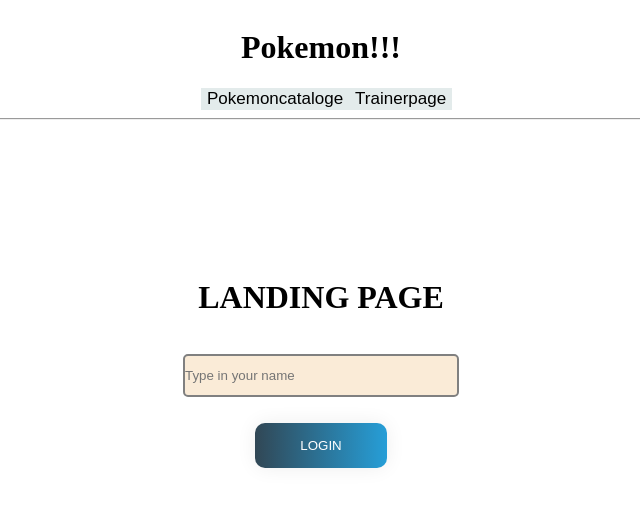
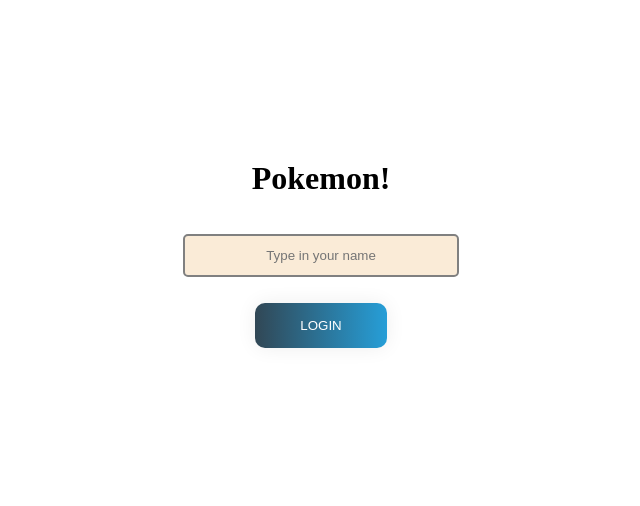
Before and after one commit to zbettmen/pokemon-app, an Angular app: page / in a window 1280 px wide. Shown: the top 506 px of the page, without its empty margins (319-959 px from the left). Built offline with nearby package versions, Linux system fonts and the light colour scheme.

Commit message:
some css fixes

```diff
--- a/src/app/loginPage/login-page/login-page.component.css
+++ b/src/app/loginPage/login-page/login-page.component.css
@@ -1,3 +1,6 @@
+input::placeholder {
+  text-align: center;
+}
 .input {
   background-color: antiquewhite;
 }
--- a/src/app/loginPage/login-page/login-page.component.html
+++ b/src/app/loginPage/login-page/login-page.component.html
@@ -1,7 +1,7 @@
-<app-navbar-page> </app-navbar-page>
+
 
 <div class="container">
-  <h1>LANDING PAGE</h1>
+  <h1>Pokemon!</h1>
   <input
     type="text"
     class="input"
--- a/src/app/navbar/navbar-page/navbar-page.component.css
+++ b/src/app/navbar/navbar-page/navbar-page.component.css
@@ -1,26 +1,28 @@
-/* div{
-    background-color: red;
-}
+
 
 h1{
     color:yellow;
-} */
+}
 
 .container-nav {
   display: grid;
   grid-template-rows: repeat(2, min-content);
   place-items: center;
+  background-color: blue;
 }
 
 .navlink {
-  grid-row: 2;
-  display: flex;
-  justify-content: space-between;
-  width: 15rem;
+  grid-row: 3;
+  width: 30rem;
+  padding: 1rem;
+  align-items: center;
+
 }
 button {
-  border: none;
+  border-radius: 1rem;
   cursor: pointer;
-  background: rgb(227, 235, 235);
+  background: rgb(231, 14, 14);
   font-size: 17px;
+  margin: 0.5rem;
+
 }
--- a/src/app/navbar/navbar-page/navbar-page.component.html
+++ b/src/app/navbar/navbar-page/navbar-page.component.html
@@ -1,9 +1,15 @@
 <div class="container-nav">
   <h1>Pokemon!!!</h1>
   <div class="navlink">
-    <button (click)="topc()">Pokemoncataloge</button>
-    <button (click)="toTP()">Trainerpage</button>
+
+      <button (click)="topc()">Pokemoncataloge</button>
+      <button (click)="toTP()">Trainerpage</button>
+      <button (click)="tologout()">Logout</button>
+
   </div>
+
+
+
 
   <!-- <button (click)="tologout()">Logout</button> -->
 </div>
--- a/src/app/pokemon-list/pokemon-list/pokemon-list.component.css
+++ b/src/app/pokemon-list/pokemon-list/pokemon-list.component.css
@@ -3,12 +3,12 @@
 }
 
 .danger {
-  width: 5rem;
+  width: 4rem;
   border-radius: 50%;
   background: red;
-  height: 5rem;
+  height: 4rem;
   font-weight: bold;
-  font-size: 1rem;
+  font-size: 0.8rem;
   border: 5px solid black;
 }
 
--- a/src/app/pokemon-list/pokemon-list/pokemon-list.component.html
+++ b/src/app/pokemon-list/pokemon-list/pokemon-list.component.html
@@ -10,7 +10,7 @@
         (click)="onselect(pokemon, $event)"
         [ngClass]="catched ? 'green' : 'danger'"
       >
-        Catch!!!
+        Catch!
       </button>
     </div>
   </div>
--- a/src/app/trainerpage/trainer/trainer.component.html
+++ b/src/app/trainerpage/trainer/trainer.component.html
@@ -1,6 +1,6 @@
 <app-navbar-page> </app-navbar-page>
 <h1>Welcome trainer {{ name }}</h1>
-<ul>
+<ul class="container">
   <li *ngFor="let p of tp">
     {{ p.data.name }}
 
```
